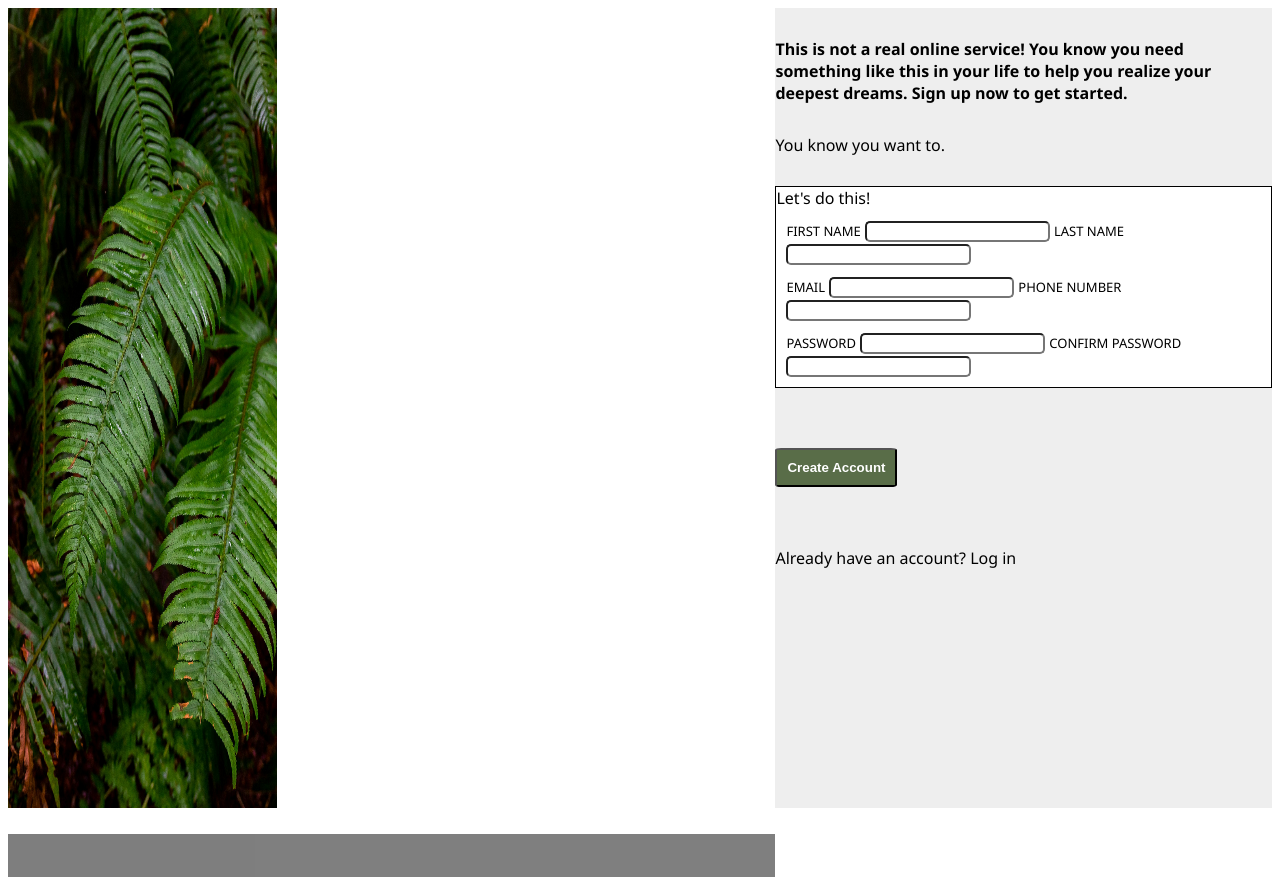
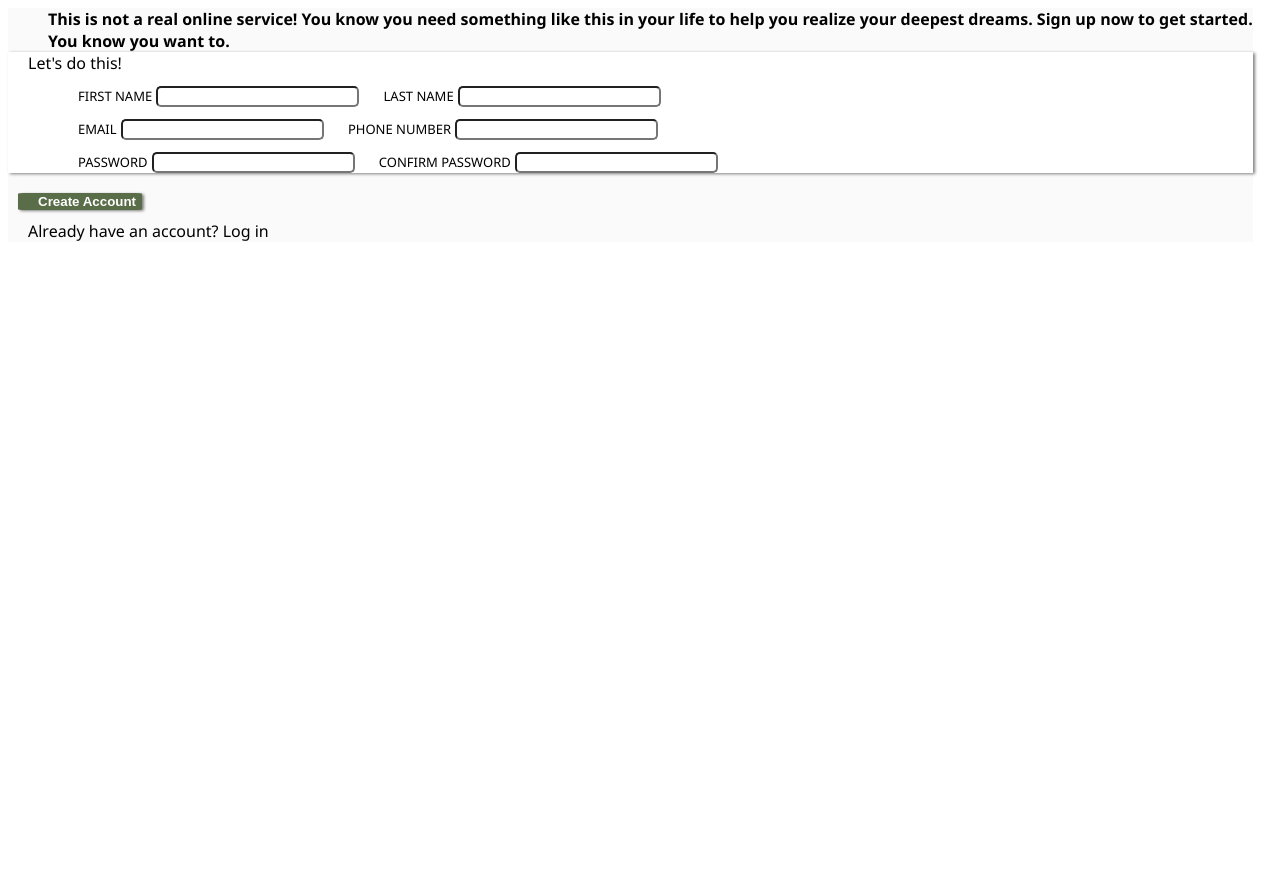
Before and after one commit to utcjcao/odin-project-practice, a plain HTML site: page projects/project-signup-form.html in a window 1280 px wide. After the commit the page ends 800 px from the top, so only its background shows below. Drawn offline with Linux system fonts and the light colour scheme.

Commit message:
continued working on proj, only a little today

```diff
--- a/projects/project-signup-form.css
+++ b/projects/project-signup-form.css
@@ -13,27 +13,34 @@ button {
     color: white;
     padding: auto;
     border-radius: 5%;
-    box-shadow: 1px;
-    padding: 10px;
+    box-shadow: grey 2px 1px 3px;
+    border: 0px;
     font-weight: bold;
     margin: 10px;
 }
 
 .text-container {
     display: inline-block;
-    background-color: rgb(238, 238, 238);
+    background-color: rgb(250, 250, 250);
     align-items: flex-end;
-    height: 100vh;
 }
 
-.text-container > * {
-    margin: 30px 0;
+.form-container {
+    padding-left: 0px;
+}
+
+.left {
+    display: inline;
+}
+
+.text-container * {
+    padding-left: 20px;
+    /* height: 100%; */
 }
 
 .form-container {
     background-color: white;
-    border: black 1px solid;
-    box-shadow: 5%;
+    box-shadow: grey 2px 1px 3px;
 
 }
 
@@ -49,6 +56,8 @@ input {
     border-radius: 5px;
 }
 
-.title-container {
+.title-container > * {
     font-weight: bold;
+    padding-left: 20px;
+    /* margin: 50px; */
 }
--- a/projects/project-signup-form.html
+++ b/projects/project-signup-form.html
@@ -7,22 +7,22 @@
     <link href="project-signup-form.css" rel="stylesheet" type="text/css">
 </head>
 <body class="main">
-    <div class="side">
+    <!-- <div class="side">
         <img src="halie-west-25xggax4bSA-unsplash.jpg" width="35%" height="100%"/>
-        <div class="odin-container">
+        <div class="odin-container"> -->
             <!-- <img src="odin-lined.png"> -->
-            <h1>ODIN</h1>
+          <!-- <h1>ODIN</h1>
         </div>
-    </div>
+    </div>   -->
 
     <div class="text-container">
         <div class="title-container">
-            This is not a real online service! You know you need something like this in your life to help you realize your deepest dreams.
-            Sign up now to get started.
-
+            <div>This is not a real online service! You know you need something like this in your life to help you realize your deepest dreams.
+                Sign up now to get started. </div>
+            <div> You know you want to.</div>
 
         </div>
-        <div> You know you want to.</div>
+
         <form class="form-container">
             <caption>Let's do this!</caption>
             <div>
```
